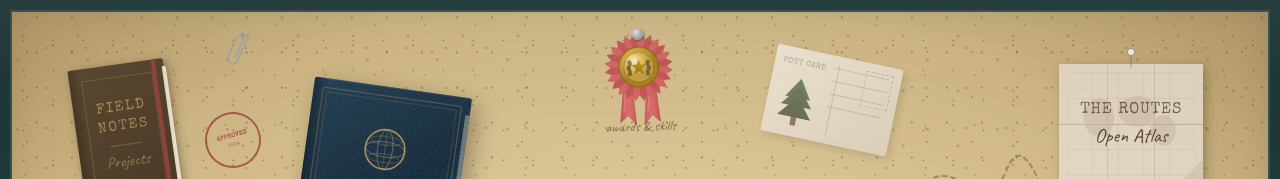
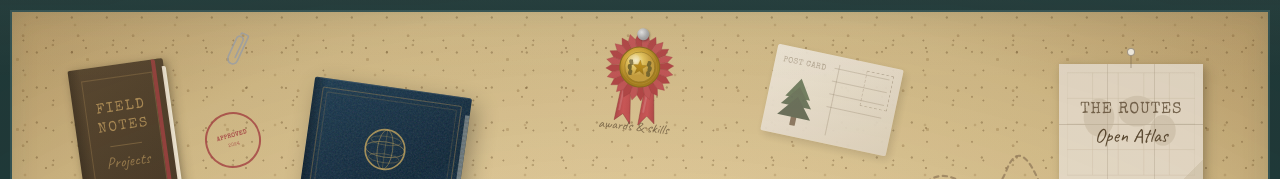
Before and after one commit to amit456218/personal_website_journal, a Next.js app: page / in a window 1280 px wide. Shown: the top 179 px of the page. Built offline with nearby package versions, Linux system fonts and the light colour scheme.

Commit message:
style: enhance ribbon design with dynamic tilt and deeper color tones
Co-authored-by: Amitabh Gulati <95500890+amit456218@users.noreply.github.com>

```diff
--- a/components/desk/awards-skills-token.tsx
+++ b/components/desk/awards-skills-token.tsx
@@ -8,12 +8,12 @@ export function AwardsSkillsToken() {
     <Link href="/awards" className="block">
       <motion.div
         className="relative cursor-pointer group"
-        initial={{ opacity: 0, rotate: -3, scale: 0.9 }}
-        animate={{ opacity: 1, rotate: -2, scale: 1 }}
+        initial={{ opacity: 0, rotate: 8, scale: 0.9 }}
+        animate={{ opacity: 1, rotate: 6, scale: 1 }}
         transition={{ duration: 0.5, delay: 0.3 }}
         whileHover={{
           scale: 1.06,
-          rotate: 0,
+          rotate: 3,
           transition: { duration: 0.2 }
         }}
       >
@@ -26,14 +26,14 @@ export function AwardsSkillsToken() {
             <path
               d="M25 0 L20 45 L28 38 L36 48 L32 0"
               fill="url(#ribbonLeft)"
-              stroke="#a85050"
+              stroke="#903838"
               strokeWidth="0.5"
             />
             {/* Right ribbon tail */}
             <path
               d="M48 0 L44 48 L52 38 L60 45 L55 0"
               fill="url(#ribbonRight)"
-              stroke="#a85050"
+              stroke="#903838"
               strokeWidth="0.5"
             />
             {/* Ribbon shine */}
@@ -42,14 +42,14 @@ export function AwardsSkillsToken() {
 
             <defs>
               <linearGradient id="ribbonLeft" x1="0" y1="0" x2="1" y2="0">
-                <stop offset="0%" stopColor="#c45858" />
-                <stop offset="50%" stopColor="#e07070" />
-                <stop offset="100%" stopColor="#d06060" />
+                <stop offset="0%" stopColor="#b04848" />
+                <stop offset="50%" stopColor="#cc5858" />
+                <stop offset="100%" stopColor="#c05050" />
               </linearGradient>
               <linearGradient id="ribbonRight" x1="0" y1="0" x2="1" y2="0">
-                <stop offset="0%" stopColor="#d06060" />
-                <stop offset="50%" stopColor="#e07070" />
-                <stop offset="100%" stopColor="#c45858" />
+                <stop offset="0%" stopColor="#c05050" />
+                <stop offset="50%" stopColor="#cc5858" />
+                <stop offset="100%" stopColor="#b04848" />
               </linearGradient>
             </defs>
           </svg>
@@ -69,8 +69,8 @@ export function AwardsSkillsToken() {
                 <path
                   key={i}
                   d={`M35,35 L${x1},${y1} L${x2},${y2} L${x3},${y3} Z`}
-                  fill={i % 2 === 0 ? "#d86868" : "#c85858"}
-                  stroke="#b05050"
+                  fill={i % 2 === 0 ? "#c45858" : "#b44848"}
+                  stroke="#9a4040"
                   strokeWidth="0.3"
                 />
               )
```
